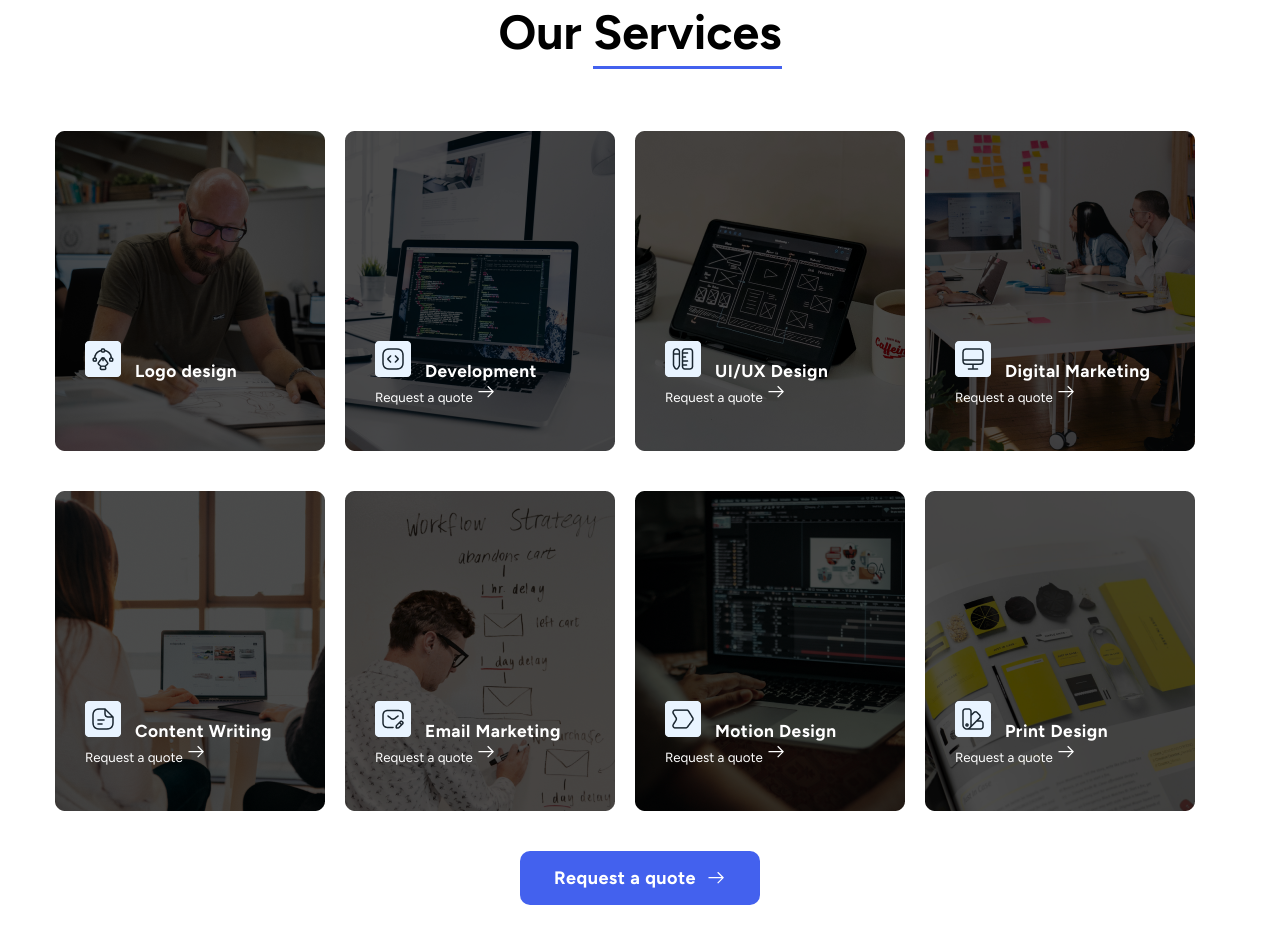
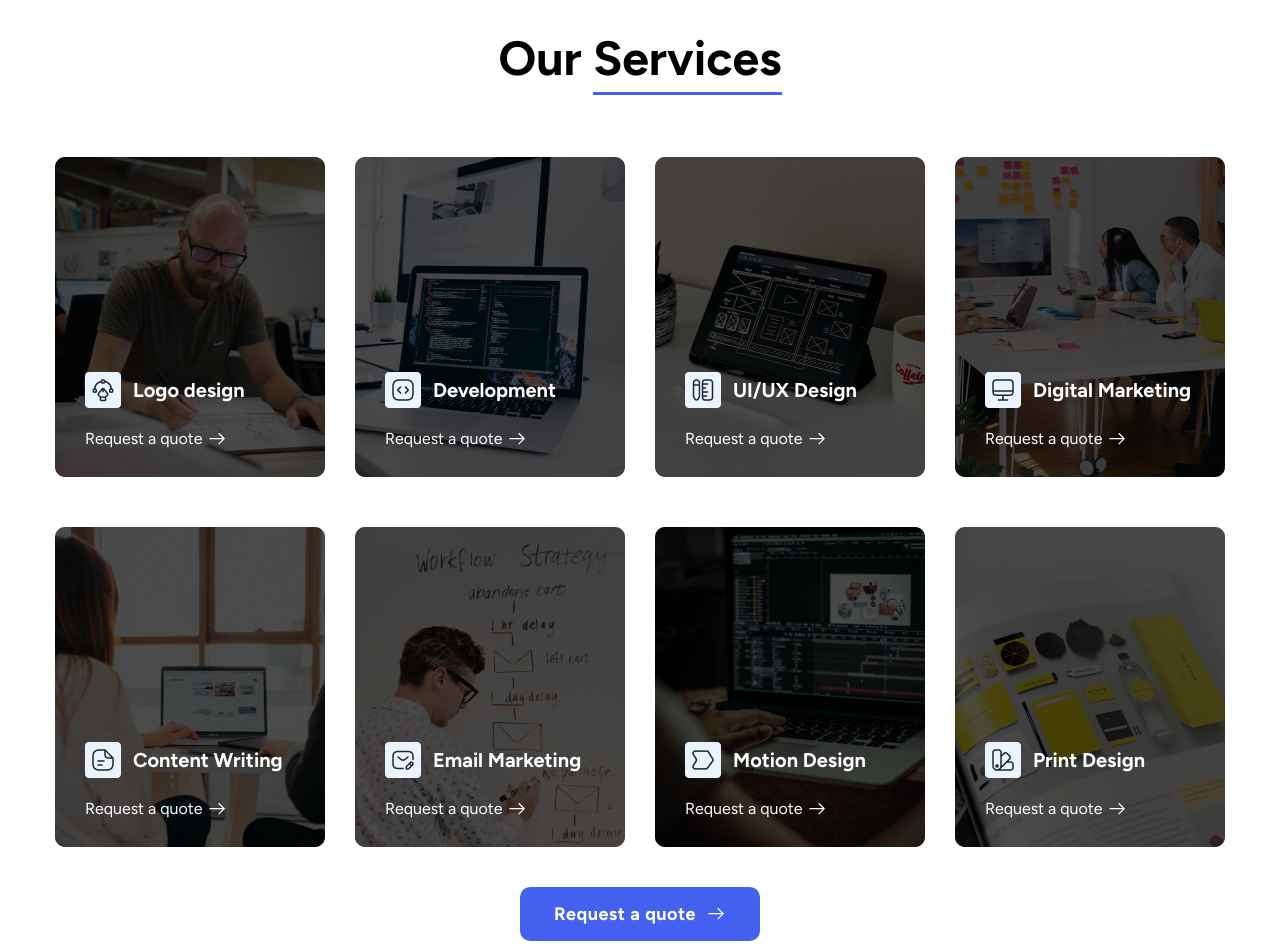
Before and after one commit to minimanimox/chandan-design-agency-website, a plain HTML site: page index.html in a window 1280 px wide. Shown: the part 1696-2640 px from the top of the page. Drawn offline with Linux system fonts and the light colour scheme.

Commit message:
[feat] Exchange absolute position to grid background image

```diff
--- a/css/desktop.css
+++ b/css/desktop.css
@@ -74,12 +74,13 @@ header {
 
     h3 {
       display: flex;
-      width: 70%;
+      width: 80%;
       margin: 0 auto;
 
-      font-size: 14pt;
+      font-size: 15pt;
       font-weight: normal;
       text-align: center;
+      line-height: 1.8;
     }
 
     .brand-wrapper {
@@ -93,9 +94,8 @@ header {
         width: 460px;
       }
 
-      .inner-article {
         .biz-info {
-          padding-top: 130px;
+          padding-top: 120px;
           padding-right: 12px;
 
           p {
@@ -107,7 +107,7 @@ header {
             letter-spacing: 0.1px;
           }
         }
-      }
+
     }
   }
 }
@@ -118,90 +118,67 @@ header {
       display: grid;
       grid-template-columns: repeat(4, 270px);
       grid-template-rows: repeat(2, 320px);
+      row-gap: 50px;
+      column-gap: 30px;
+      justify-content: center;
 
-      row-gap: 40px;
-      column-gap: 20px;
-
-      .link-container-1 {
-        background-image: url("../assets/Logo-design.png");
+      .link-container-1,
+      .link-container-2,
+      .link-container-3,
+      .link-container-4,
+      .link-container-5,
+      .link-container-6,
+      .link-container-7,
+      .link-container-8 {
         background-repeat: no-repeat;
         background-size: cover;
+        position: relative;
       }
 
-      .link-container-2 {
-        background-image: url("../assets/Development.png");
-        background-repeat: no-repeat;
-        background-size:auto;
+      .link-container-1 { background-image: url("../assets/Logo-design.png"); }
+      .link-container-2 { background-image: url("../assets/Development.png"); }
+      .link-container-3 { background-image: url("../assets/Uiux.png"); }
+      .link-container-4 { background-image: url("../assets/Digital.png"); }
+      .link-container-5 { background-image: url("../assets/Content.png"); }
+      .link-container-6 { background-image: url("../assets/Email.png"); }
+      .link-container-7 { background-image: url("../assets/Motion.png"); }
+      .link-container-8 { background-image: url("../assets/Print.png"); }
+
+      .link-content {
+        display: flex;
+        flex-direction: column;
+        height: 100%;
+        color: white;
+        padding-left: 30px;
+        padding-top: 215px;
+
+        img {
+          margin-right: 12px;
         }
 
-      .link-container-3 {
-        background-image: url("../assets/Uiux.png");
-        background-repeat: no-repeat;
-        background-size:auto;
-      }
-
-      .link-container-4 {
-        background-image: url("../assets/Digital.png");
-        background-repeat: no-repeat;
-        background-size:auto;
-      }
-
-      .link-container-5 {
-        background-image: url("../assets/Content.png");
-        background-repeat: no-repeat;
-        background-size:auto;
-      }
-
-      .link-container-6 {
-        background-image: url("../assets/Email.png");
-        background-repeat: no-repeat;
-        background-size:auto;
-      }
-
-      .link-container-7 {
-        background-image: url("../assets/Motion.png");
-        background-repeat: no-repeat;
-        background-size:auto;
-      }
-
-      .link-container-8 {
-        background-image: url("../assets/Print.png");
-        background-repeat: no-repeat;
-        background-size:auto;
-      }
-
-        .link-content {
-          padding-left: 30px;
-          padding-top: 210px;
-
-            img {
-              text-align: center;
-            }
         span {
-              color: white;
+          display: flex;
+          align-items: center;
           font-weight: bold;
-              font-size: 13pt;
-              letter-spacing: 0.5px;
-
-              padding: 10px;
+          font-size: 15pt;
         }
 
         p {
-              color: white;
-              font-size: 10pt;
+          font-size: 12pt;
+          display: flex;
+          align-items: center;
+          gap: 5px;
+          margin-top: 20px;
         }
-        }
-    }
-
       }
     }
 
     button {
       margin: 40px auto;
-      padding-left: 30px;
-      padding-right: 30px;
+
     }
-
+  }
+}
 
 .section4-container {
   .wrapper {
--- a/index.html
+++ b/index.html
@@ -70,62 +70,54 @@
         <div class="link-wrapper">
           <div class="link-container-1">
             <div class="link-content">
-              <img src="./assets/Icon-1.png" alt="Logo design icon">
-              <span>Logo design</span>
-
+              <span><img src="./assets/Icon-1.png" alt="Logo design icon">Logo design</span>
+              <p>Request a quote <img src="./assets/Arrow.png" alt="white-arrow"></p>
             </div>
           </div>
           <div class="link-container-2">
             <div class="link-content">
-              <img src="./assets/Icon-2.png" alt="Development icon">
-              <span>Development</span>
+              <span><img src="./assets/Icon-2.png" alt="Development icon">Development</span>
               <p>Request a quote <img src="./assets/Arrow.png" alt="white-arrow"></p>
             </div>
           </div>
           <div class="link-container-3">
             <div class="link-content">
-              <img src="./assets/Icon-3.png" alt="UI/UX design icon">
-              <span>UI/UX Design</span>
+              <span><img src="./assets/Icon-3.png" alt="UI/UX design icon">UI/UX Design</span>
               <p>Request a quote <img src="./assets/Arrow.png" alt="white-arrow"></p>
             </div>
           </div>
           <div class="link-container-4">
             <div class="link-content">
-              <img src="./assets/Icon-4.png" alt="Digital Marketing icon">
-              <span>Digital Marketing</span>
+              <span><img src="./assets/Icon-4.png" alt="Digital Marketing icon">Digital Marketing</span>
               <p>Request a quote <img src="./assets/Arrow.png" alt="white-arrow"></p>
             </div>
           </div>
           <div class="link-container-5">
             <div class="link-content">
-              <img src="./assets/Icon-5.png" alt="Content Writing icon">
-              <span>Content Writing</span>
+              <span><img src="./assets/Icon-5.png" alt="Content Writing icon">Content Writing</span>
               <p>Request a quote <img src="./assets/Arrow.png" alt="white-arrow"></p>
             </div>
           </div>
           <div class="link-container-6">
             <div class="link-content">
-              <img src="./assets/Icon-6.png" alt="Email Marketing icon">
-              <span>Email Marketing</span>
+              <span><img src="./assets/Icon-6.png" alt="Email Marketing icon">Email Marketing</span>
               <p>Request a quote <img src="./assets/Arrow.png" alt="white-arrow"></p>
             </div>
           </div>
           <div class="link-container-7">
             <div class="link-content">
-              <img src="./assets/Icon-7.png" alt="Motion Design icon">
-              <span>Motion Design</span>
+              <span><img src="./assets/Icon-7.png" alt="Motion Design icon">Motion Design</span>
               <p>Request a quote <img src="./assets/Arrow.png" alt="white-arrow"></p>
             </div>
           </div>
           <div class="link-container-8">
             <div class="link-content">
-              <img src="./assets/Icon-8.png" alt="Print Design icon">
-              <span>Print Design</span>
+              <span><img src="./assets/Icon-8.png" alt="Print Design icon">Print Design</span>
               <p>Request a quote <img src="./assets/Arrow.png" alt="white-arrow"></p>
             </div>
           </div>
         </div>
-        <button class="blue-button">Request a quote <img src="./assets/Arrow.png" alt="white-arrow"></button>
+        <button class="blue-button">Request a quote<img src="./assets/Arrow.png" alt="white-arrow"></button>
       </div>
     </section>
     <section class="section4-container">
@@ -185,7 +177,7 @@
           <form>
             Name*<input placeholder="Your name here" />Email*<input placeholder="Your email here" />Company Name<input
               placeholder="Company name" />Phone no*<input placeholder="Phone no" />
-            <button>
+            <button class="blue-button">
               Submit<img src="./assets/Arrow.png" alt="arrow" />
             </button>
           </form>
@@ -261,7 +253,7 @@
             Email*
             <input placeholder="Your email here" />
             <span>By subscribing you agree to our Terms & Conditions</span>
-            <button>
+            <button class="blue-button">
               Subscribe<img src="./assets/Arrow.png" alt="go" />
             </button>
           </form>
```
Lines whose indentation alone changed are shown as unchanged.
